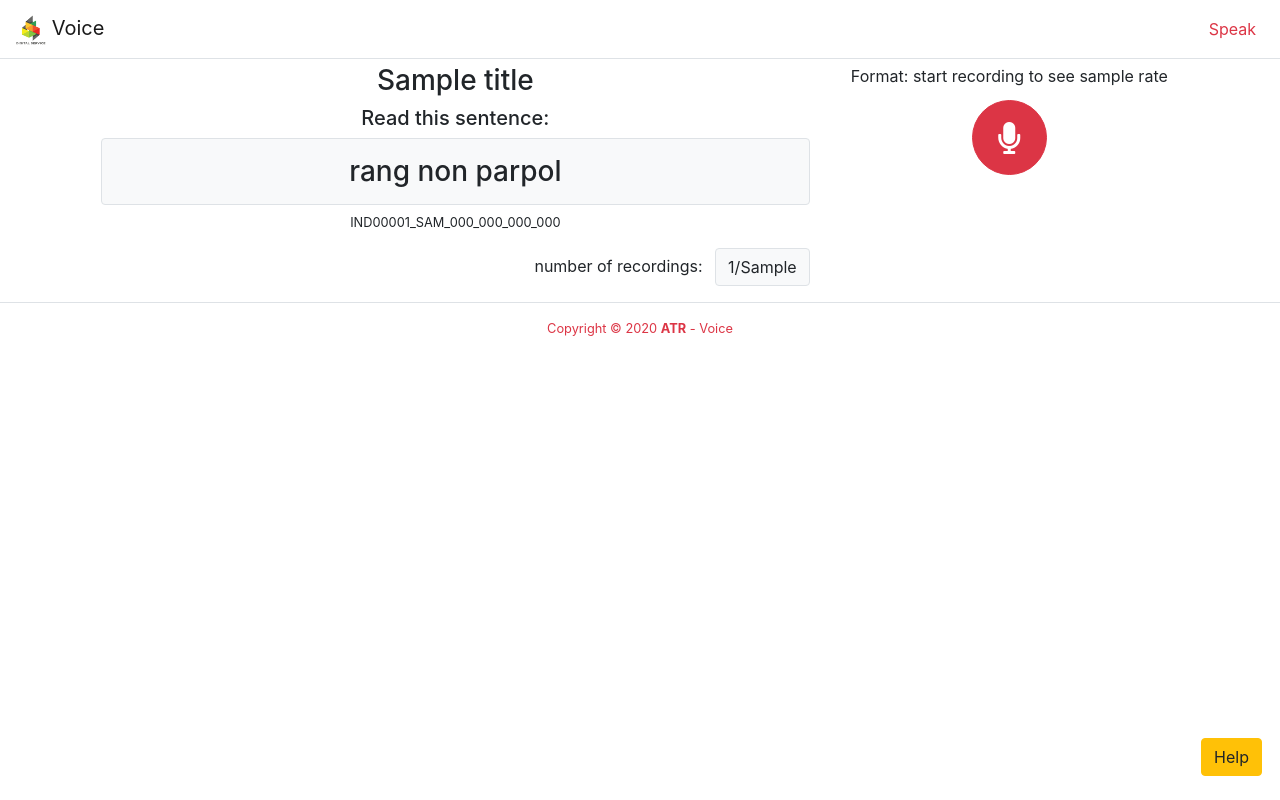
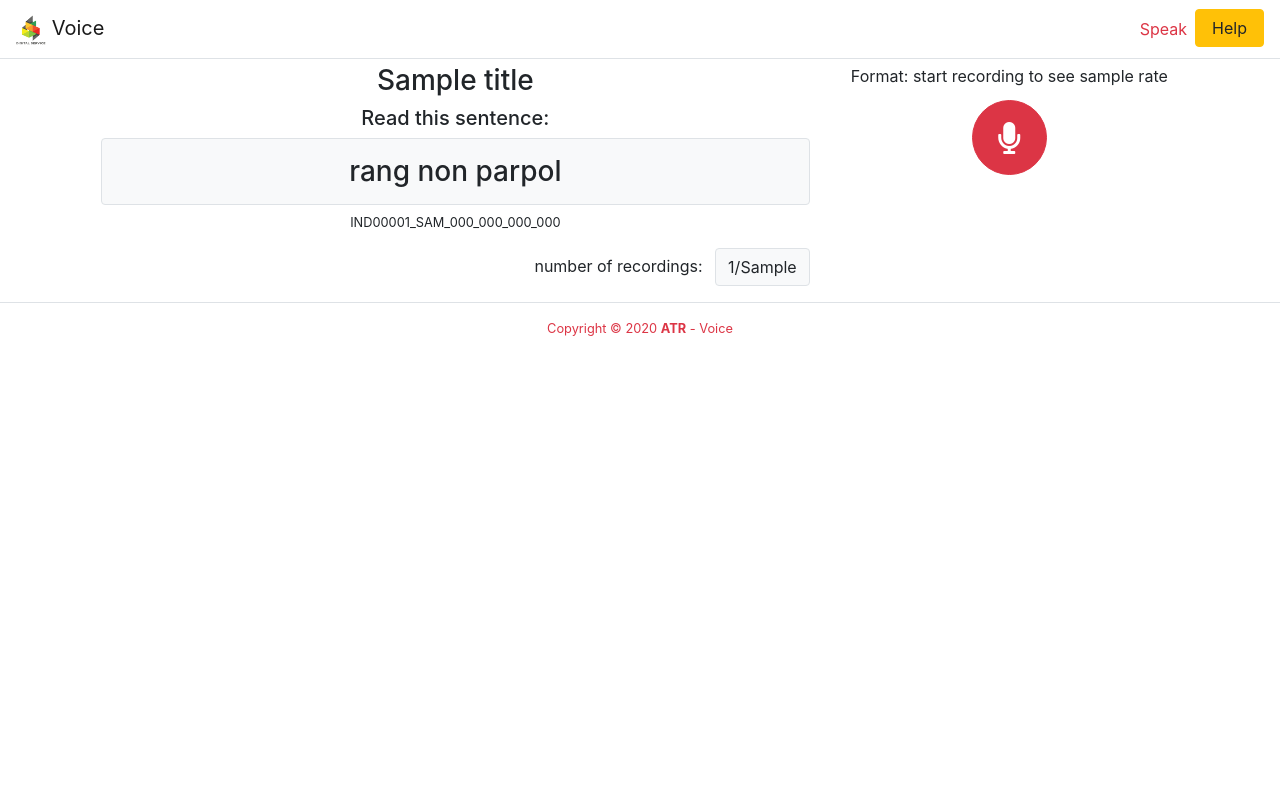
Before and after one commit to myusuf002/web_voice_record, a Django app: template speak/templates/speak/record.html in a window 1280 px wide. Run offline with Django 3.2, Linux system fonts and the light colour scheme; data comes from the database, SQL or seed files in the repository; both versions use the stored data as it was after the commit; the template is opened without the code that fills it: values that come from a table or form of the project are taken from there, most other values are stand-ins (such as "Sample title", 1, 10 or a date in 2020); some libraries are stand-ins or nearby versions.

Commit message:
Move help button to base

```diff
--- a/speak/templates/speak/record.html
+++ b/speak/templates/speak/record.html
@@ -6,32 +6,6 @@
 
 {% block content %}
 
-
-<div class="pr-2 pb-4" data-toggle="tooltip" data-placement="bottom" title="Click for instructions" style="position:fixed;right:10;bottom:0;">
-<button type="button" class="btn btn-warning" data-toggle="modal" data-target="#modalHelp">
-    Help
-</button>
-</div>
-
-<div class="modal fade bd-example-modal-lg" id="modalHelp" tabindex="-1" role="dialog" aria-labelledby="modalHelpTitle" aria-hidden="true">
-<div class="modal-dialog modal-dialog-centered modal-lg" role="document">
-    <div class="modal-content">
-    <div class="modal-header">
-        <h5 class="modal-title" id="modalHelpTitle">Instructions</h5>
-        <button type="button" class="close" data-dismiss="modal" aria-label="Close">
-        <span aria-hidden="true">&times;</span>
-        </button>
-    </div>
-    <div class="modal-body text-left">
-        {{ instructions|safe }}
-    </div>
-    <div class="modal-footer">
-        <button type="button" class="btn btn-warning" data-dismiss="modal">Close</button>
-    </div>
-    </div>
-</div>
-
-</div>
 <div class="alert alert-warning alert-dismissible fixed-top m-5 fade" role="alert" id="saveAlert">
     <strong>The recording has been saved!</strong> Please continue recording with us.
     <button type="button" class="close" data-dismiss="alert" aria-label="Close">
@@ -66,7 +40,7 @@
                 </button>
             </div>
             <img id="recordProcess" class="mx-auto d-none" src="{% static 'recording.gif' %}" height="50px"/>
-            <div class="mx-auto mt-2 " id="recordResult"></div>
+            <div class="mx-auto mt-2 table-responsive" id="recordResult"></div>
             <div class="col-md-4 p-0 mx-auto" id="saveDiv">
                 {% comment %} <a class="btn btn-block btn-danger text-white px-3 mt-4">Save</a> {% endcomment %}
             </div>
@@ -91,6 +65,7 @@
         </div>
     </div>
 </div>
+
 {% endblock %}
 
 {% block js %}
--- a/templates/base.html
+++ b/templates/base.html
@@ -49,6 +49,14 @@
 		        {% comment %} <li class="nav-item  {% if page == 'listen' %} active {% endif %}">
                     <a class="nav-link text-danger" href="{% url 'listen' %}">Listen</a>
                 </li> {% endcomment %}
+                {% if instructions  %}
+                <li class="nav-item">
+                    <button type="button" class="btn btn-block btn-warning px-3" data-toggle="modal" data-target="#modalHelp">
+                        Help
+                    </button>
+                </li>
+                {% endif %}
+
             </ul>
         </div>
     </nav>
@@ -57,6 +65,26 @@
             <div class="col-md-12 mb-4">Navbar</div>
         </div>
     </div>
+    {% if instructions  %}
+        <div class="modal fade bd-example-modal-lg" id="modalHelp" tabindex="-1" role="dialog" aria-labelledby="modalHelpTitle" aria-hidden="true">
+        <div class="modal-dialog modal-dialog-centered modal-lg" role="document">
+            <div class="modal-content">
+            <div class="modal-header">
+                <h5 class="modal-title" id="modalHelpTitle">Instructions</h5>
+                <button type="button" class="close" data-dismiss="modal" aria-label="Close">
+                <span aria-hidden="true">&times;</span>
+                </button>
+            </div>
+            <div class="modal-body text-left">
+                {{ instructions|safe }}
+            </div>
+            <div class="modal-footer">
+                <button type="button" class="btn btn-warning" data-dismiss="modal">Close</button>
+            </div>
+            </div>
+        </div>
+        </div>
+    {% endif %}
     <!-- content here -->
     {% block content %}
     {% endblock %}
```
Also changed, not shown: speak/views.py (+13 -11 lines), db.sqlite3.
